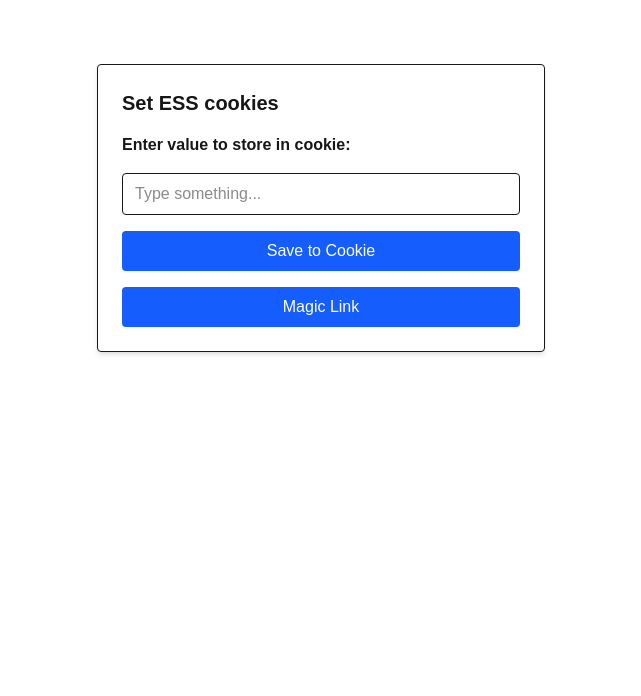
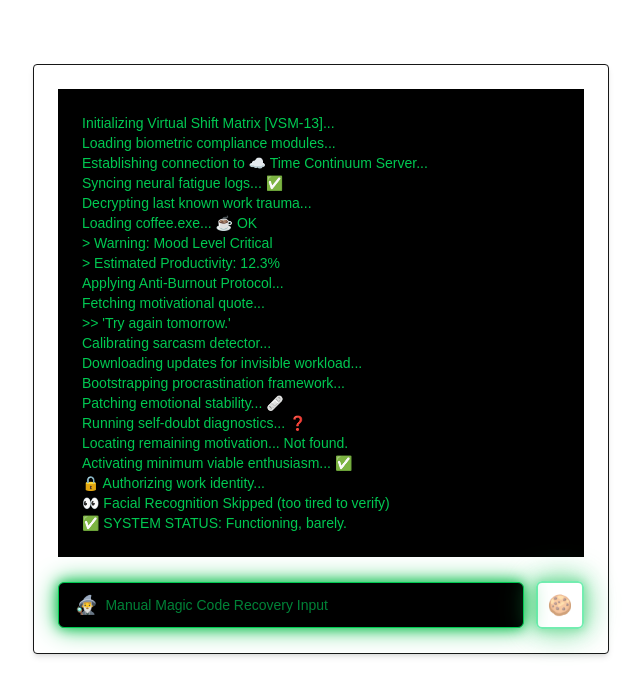
Before and after one commit to sychoong/ESS, a Next.js app: page /auth in a window 1280 px wide. Shown: the top 696 px of the page, without its empty margins (319-960 px from the left). Built offline with nearby package versions, Linux system fonts and the light colour scheme; no server answers.

Commit message:
feat: 🧙‍♂️ added some designs on the main page  (#3)
* feat: added saml generator and pull from upstream

* feat: get randon accuracy

* fix: pnpm lock issues

* feat: enhance accuracy generation for clock-in feature

* feat: design enhancement - zam zam alakazam 🧙‍♂️

```diff
--- /dev/null
+++ b/app/auth/motion.tsx
@@ -0,0 +1,77 @@
+import { useEffect, useState } from "react";
+import { motion } from "framer-motion";
+
+export default function FakeIntro({ onContinue }: { onContinue: () => void }) {
+  const [step, setStep] = useState(0);
+  const [showPressKey, setShowPressKey] = useState(false);
+
+  const logs = [
+    "Initializing Virtual Shift Matrix [VSM-13]...",
+    "Loading biometric compliance modules...",
+    "Establishing connection to ☁️ Time Continuum Server...",
+    "Syncing neural fatigue logs... ✅",
+    "Decrypting last known work trauma...",
+    "Loading coffee.exe... ☕ OK",
+    "> Warning: Mood Level Critical",
+    "> Estimated Productivity: 12.3%",
+    "Applying Anti-Burnout Protocol...",
+    "Fetching motivational quote...",
+    "  >> 'Try again tomorrow.'",
+    "Calibrating sarcasm detector...",
+    "Downloading updates for invisible workload...",
+    "Bootstrapping procrastination framework...",
+    "Patching emotional stability... 🩹",
+    "Running self-doubt diagnostics... ❓",
+    "Locating remaining motivation... Not found.",
+    "Activating minimum viable enthusiasm... ✅",
+    "🔒 Authorizing work identity...",
+    "👀 Facial Recognition Skipped (too tired to verify)",
+    "✅ SYSTEM STATUS: Functioning, barely.",
+  ];
+
+  useEffect(() => {
+    if (step < logs.length) {
+      const timeout = setTimeout(() => setStep(step + 1), 200);
+      return () => clearTimeout(timeout);
+    } else {
+      setTimeout(() => setShowPressKey(true), 1000);
+    }
+  }, [step]);
+
+  useEffect(() => {
+    const handleContinue = () => {
+      if (showPressKey) {
+        onContinue();
+      }
+    };
+
+    if (showPressKey) {
+      window.addEventListener("keydown", handleContinue);
+      window.addEventListener("click", handleContinue);
+    }
+
+    return () => {
+      window.removeEventListener("keydown", handleContinue);
+      window.removeEventListener("click", handleContinue);
+    };
+  }, [showPressKey, onContinue]);
+
+  return (
+    <div className="bg-black text-green-500 font-mono flex flex-col items-start p-6 text-sm">
+      {logs.slice(0, step).map((line, index) => (
+        <div key={index}>{line}</div>
+      ))}
+
+      {showPressKey && (
+        <motion.div
+          className="mt-6 text-center text-lg w-full"
+          initial={{ opacity: 0 }}
+          animate={{ opacity: [0, 1, 0.3, 1] }}
+          transition={{ duration: 2, repeat: Infinity }}
+        >
+          [ PRESS ANY KEY GENERATE MAGIC LINK ]
+        </motion.div>
+      )}
+    </div>
+  );
+}
--- a/app/auth/page.tsx
+++ b/app/auth/page.tsx
@@ -3,6 +3,7 @@
 import { AUTH_COOKIE_NAME } from "@/util/constants";
 import { useRouter, useSearchParams } from "next/navigation";
 import { Suspense, useState } from "react";
+import FakeIntro from "./motion";
 
 export const dynamic = "force-dynamic";
 
@@ -22,29 +23,62 @@ function Auth() {
     return url;
   };
 
+  const clickHandler = async () => {
+    const url = new URL(decodeURI(await getLoginUrl()));
+    const params = new URLSearchParams(url.search);
+    params.set("RelayState", `${window.location.origin}/auth/`);
+    url.search = params.toString();
+    router.push(url.toString()); // Redirect to home page after saving cookie
+  };
+
   return (
-    <div className="max-w-md mx-auto mt-16 p-6 border rounded shadow-md">
-      <h1 className="text-xl font-bold mb-4">Set ESS cookies</h1>
+    <div className="max-w-xl mx-auto my-16 p-6 border rounded shadow-md">
+      <FakeIntro onContinue={clickHandler} />
+      {/* <h1 className="text-xl font-bold mb-4">Set ESS cookies</h1> */}
       <form className="flex flex-col space-y-4">
-        <label htmlFor="inputValue" className="font-semibold">
+        {/* <label htmlFor="inputValue" className="font-semibold">
           Enter value to store in cookie:
-        </label>
+        </label> */}
+
+        <div className="flex items-center gap-3 mt-6 w-full">
+          <div
+            className="flex items-center gap-2 flex-1 px-4 py-2 rounded-md border border-green-500
+                  shadow-[0_0_12px_#22c55e,0_0_24px_#22c55e]
+                  bg-black text-green-400 text-sm font-mono"
+          >
+            <span className="text-lg">🧙‍♂️</span>
             <input
               id="inputValue"
               type="text"
               name="cookiesValue"
               value={cookiesValue}
+              onClick={(e) => {
+                e.stopPropagation();
+              }}
+              onKeyDown={(e) => {
+                e.stopPropagation();
+              }}
               onChange={(e) => {
+                e.stopPropagation();
                 e.preventDefault();
                 setCookiesValue(e.target.value);
               }}
-          className="border rounded px-3 py-2"
-          placeholder="Type something..."
+              className="flex-1 bg-transparent focus:outline-none placeholder:text-green-700 text-green-300"
+              placeholder="Manual Magic Code Recovery Input"
             />
+          </div>
+
           <button
             type="submit"
-          className="bg-blue-600 text-white py-2 rounded hover:bg-blue-700"
+            className="w-12 h-12 flex items-center justify-center rounded-md
+             border-2 border-green-400 text-xl text-green-200
+             bg-transparent
+             shadow-[0_0_10px_#22c55e,0_0_22px_#22c55e,0_0_34px_#22c55e]
+              animate-[pulse_1.2s_ease-in-out_infinite]
+             transition-all duration-300 cursor-pointer"
+            title="Activate Cookie Magic"
             onClick={async (e) => {
+              e.stopPropagation();
               e.preventDefault();
               const formElement = e.currentTarget.form;
               if (!formElement) {
@@ -65,28 +99,18 @@ function Auth() {
               router.push("/"); // Redirect to home page after saving cookie
             }}
           >
-          Save to Cookie
+            🍪
           </button>
+        </div>
       </form>
-      <div className="flex justify-center mt-4">
+      {/* <div className="flex justify-center mt-4">
         <button
           className="bg-blue-600 text-white py-2 rounded hover:bg-blue-700 w-full"
-          onClick={async () => {
-            // const url = new URL(
-            //   decodeURI(
-            //     "https://login.microsoftonline.com/69857f89-851d-4f06-8114-84e781ee13e2/saml2?SAMLRequest=rVNLj9owEL7vr0C5m5AXcSxAotAHEgUEaQ%2B9VI4z2bXk2Knt7LL%2Fvk7CLrSqONWXSOP5Hv4yMzO0Fg1ZtvZJHuFXC8Y%2BjNw510Ia0l%2FOvVZLoqjhhkhagyGWkdPy65aE4wlptLKKKeH9BbuPosaAtlzJAbZZz7397uN2%2F3mz%2B1lkcZTgNApYGGY4nmRZGmGaBjRNClxURTTFGcVVNUC%2FgzaOZ%2B452qFy0OqZl6B3TnXu5VSAtEyotrxoGdPCRhpLpXWoSZigyRRNknySkCQiCf4x9K1dFFxS25M%2FWdsY4vtCPXI5rjnTyqjKKim4hDFTtT%2FNcJJWOEM4CUoUV44TB0GMcAwpDgCCCEK%2FCyZ8d9nn9oHLksvH%2B3EVQ5MhX%2FL8gA77Uz6QLN9iXClp2hr0CfQzZ%2FDtuL16Zu79mgpEGz621zTGlA9%2B%2FAgHJSRVhYIqiVEcQ4loEYYoy8KAFZiFrIh8yoy36EVnHYr0MerF%2FxWpwdKSWjrzbzWuqg3pfupmfVCCs9e%2B3p1PStfU3o%2Bwq%2FASVX0rabqpMdbZ9N5ZlkKol5UGat3YWN2CN%2FL%2F0L7sB5T9trjILZztaKXqhmpuujGBM2X2EtM1qtv2lXCjf4RqcXc7GGFdnysf3OdF6bIbF2BOO9dUmkZpe8non%2BSDa%2F%2BO7cXD2%2FXt6i9%2BAw%3D%3D&RelayState=https%3A%2F%2Flocalhost%2Fauth%2F"
-            //   )
-            // );
-            const url = new URL(decodeURI(await getLoginUrl()));
-            const params = new URLSearchParams(url.search);
-            params.set("RelayState", `${window.location.origin}/auth/`);
-            url.search = params.toString();
-            router.push(url.toString()); // Redirect to home page after saving cookie
-          }}
+          onClick={clickHandler}
         >
           Magic Link
         </button>
-      </div>
+      </div> */}
     </div>
   );
 }
--- a/app/layout.tsx
+++ b/app/layout.tsx
@@ -13,7 +13,7 @@ export default async function RootLayout({
 }>) {
   return (
     <html lang="en">
-      <body className={`antialiased`} suppressHydrationWarning={true}>
+      <body className={`antialiased px-2`} suppressHydrationWarning={true}>
         {children}
       </body>
     </html>
--- a/package.json
+++ b/package.json
@@ -9,6 +9,7 @@
     "lint": "next lint"
   },
   "dependencies": {
+    "framer-motion": "^12.18.1",
     "next": "15.3.3",
     "pako": "^2.1.0",
     "puppeteer": "^24.10.0",
```
Also changed, not shown: 1 other file (tests, documents, lock files or other folders). Lines whose indentation alone changed are shown as unchanged.
